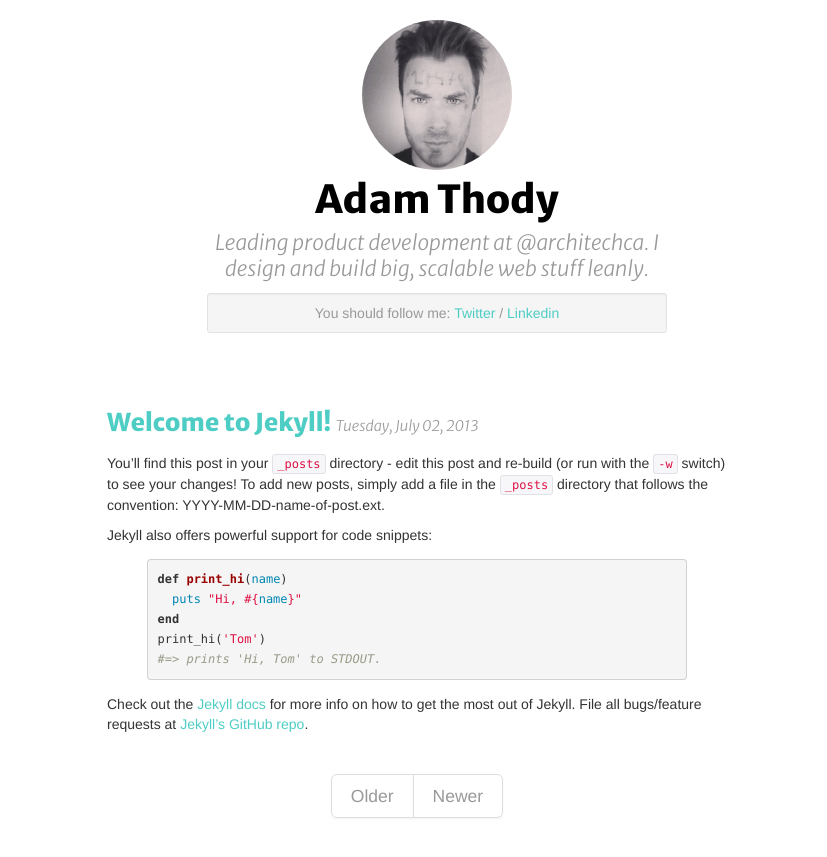
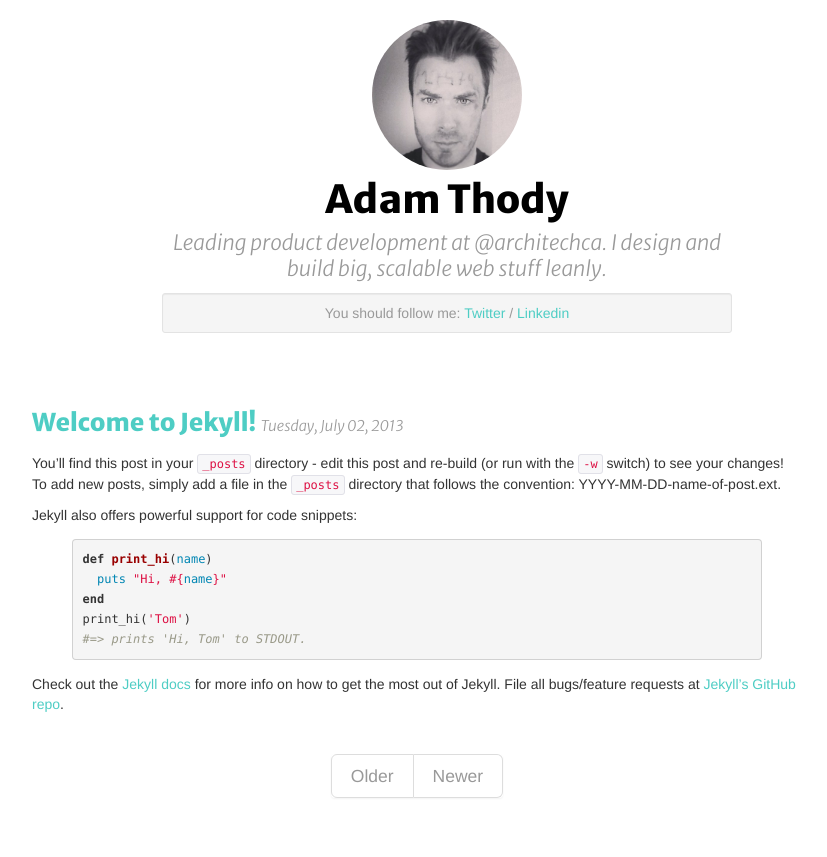
Before and after one commit to thody/thody.github.io, a Jekyll site: the page built from index.html, in a window 1280 px wide. Shown: the top 857 px of the page, without its empty margins (223-1050 px from the left). Built offline with Jekyll 4.4.1, drawn with Linux system fonts in a browser that asks for light colours; the list of posts is cut into pages by our own code.

Commit message:
Enabled responsive layout.

```diff
--- a/_layouts/default.html
+++ b/_layouts/default.html
@@ -11,6 +11,7 @@
 
         <link rel="stylesheet" href="/css/syntax.css">
         <link rel="stylesheet" href="/css/bootstrap.min.css">
+		<link rel="stylesheet" href="/css/bootstrap-responsive.min.css">
 		<link rel="stylesheet" href="/css/main.css">
     </head>
     <body>
```
